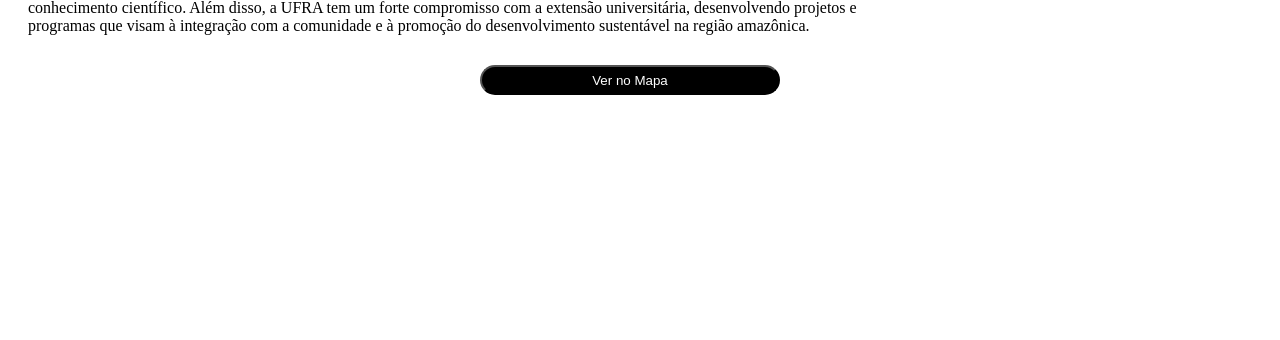
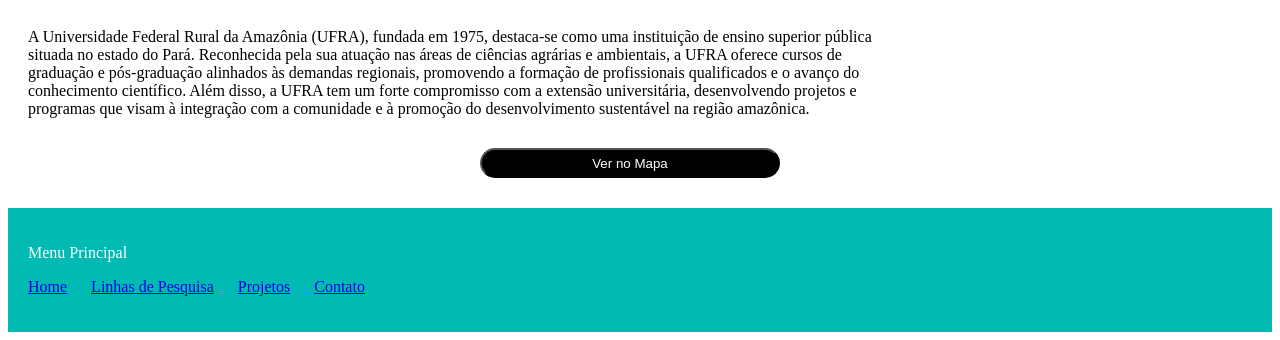
Before and after one commit to saraivanap/npca, a Django app: page / in a window 1280 px wide. Shown: the part 987-1327 px from the top of the page. Before the commit the page ends 1082 px from the top, so only its background shows below. Run offline with Django 5.2, Linux system fonts and the light colour scheme.

Commit message:
add footer

```diff
--- a/core/static/css/style.css
+++ b/core/static/css/style.css
@@ -134,3 +134,36 @@ hr {
     margin-left: 20px; /* margem esquerda */
     margin-right: 400px;
 }
+
+.footer {
+    margin-top: 30px;
+    background-color: #00BAB3; /* cor de fundo */
+    color: #fff; /* cor do texto no */
+    padding: 20px; /* espaçamento interno do */
+    display: flex; /* exibe os elementos em linha */
+    justify-content: space-between; /* alinha os itens nos extremos */
+}
+
+.footer-menu ul {
+    list-style-type: none; /* remove os marcadores de lista */
+    padding: 0;
+}
+
+.footer-menu ul li {
+    display: inline; /* exibe os itens em linha */
+    margin-right: 20px; /* adiciona espaçamento entre os itens */
+}
+
+.footer-menu ul li:last-child {
+    margin-right: 0; /* remove a margem direita do último item */
+}
+
+.social-icons a {
+    color: #fff; /* cor dos ícones de redes sociais */
+    text-decoration: none; /* remove sublinhado dos links */
+    margin-left: 10px; /* adiciona espaçamento entre os ícones */
+}
+
+.social-icons a:hover {
+    color: #000; /* altera a cor ao passar o mouse sobre os ícones */
+}
--- a/core/templates/index.html
+++ b/core/templates/index.html
@@ -9,8 +9,8 @@
     <!-- links arquivos CSS -->
     <link rel="stylesheet" href="{% static 'css/style.css' %}">
 </head>
+
 <body>
-
 <!-- barra de navegação fixa -->
 <div class="navbar">
     <!-- Logo à direita -->
@@ -63,15 +63,15 @@
     <!-- destaques -->
 <div class="highlight-boxes">
     <div class="highlight-box">
-        <img src="caminho/para/imagem1.jpg" alt="Imagem 1">
+        <img src="imagens/fotoprojeto.png" alt="Imagem 1">
         <h3>Projeto 1</h3>
     </div>
     <div class="highlight-box">
-        <img src="caminho/para/imagem2.jpg" alt="Imagem 2">
+        <img src="imagens/fotoprojeto.png" alt="Imagem 2">
         <h3>Projeto 2</h3>
     </div>
     <div class="highlight-box">
-        <img src="caminho/para/imagem3.jpg" alt="Imagem 3">
+        <img src="imagens/fotoprojeto.png" alt="Imagem 3">
         <h3>Projeto 3</h3>
     </div>
 </div>
@@ -97,4 +97,22 @@
         <button type="button" class="btn btn-dark rounded-pill mr-2">Ver no Mapa</button>
     </div>
 </body>
+
+<footer class="footer">
+    <div class="footer-menu">
+        <ul>
+            <p>Menu Principal</p>
+            <li><a href="#">Home</a></li>
+            <li><a href="#">Linhas de Pesquisa</a></li>
+            <li><a href="#">Projetos</a></li>
+            <li><a href="#">Contato</a></li>
+        </ul>
+    </div>
+    <div class="social-icons">
+        <a href="#"><i class="fab fa-facebook-f"></i></a>
+        <a href="#"><i class="fab fa-twitter"></i></a>
+        <a href="#"><i class="fab fa-instagram"></i></a>
+    </div>
+</footer>
+
 </html>
```
Also changed, not shown: core/static/imagens/fotoprojeto.png (added).
